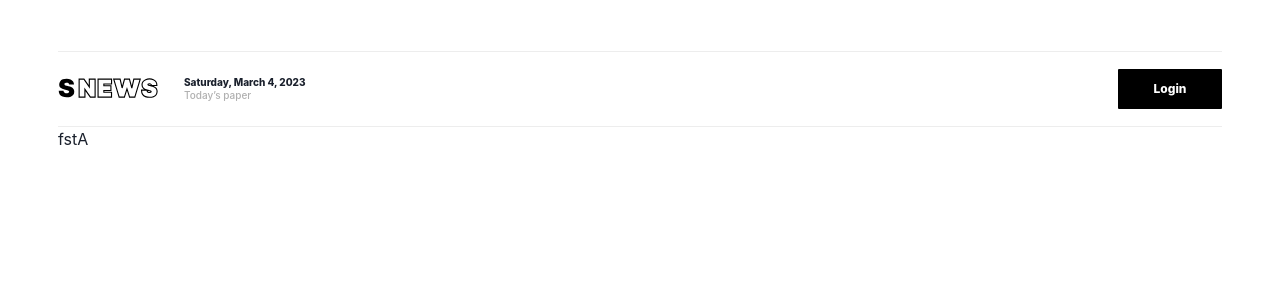
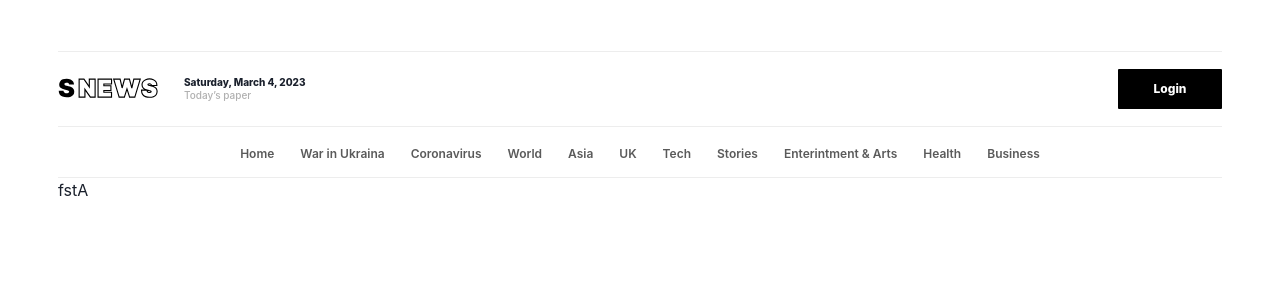
Before and after one commit to 1hoodlab/read-to-earn-frontend, a Next.js app: page / in a window 1280 px wide. Shown: the top 300 px of the page. Built offline with nearby package versions, Linux system fonts and the light colour scheme.

Commit message:
Commit to homepage

```diff
--- /dev/null
+++ b/src/components/menu/index.tsx
@@ -0,0 +1,22 @@
+import React from 'react'
+import styles from "@/styles/Home.module.scss";
+
+export default function Menu() {
+    return (
+        <div className={styles.menu}>
+            <ul className={styles.menu_list}>
+                <li>Home</li>
+                <li>War in Ukraina</li>
+                <li>Coronavirus</li>
+                <li>World</li>
+                <li>Asia</li>
+                <li>UK</li>
+                <li>Tech</li>
+                <li>Stories</li>
+                <li>Enterintment & Arts</li>
+                <li>Health</li>
+                <li>Business</li>
+            </ul>
+        </div>
+    )
+}
--- a/src/pages/index.tsx
+++ b/src/pages/index.tsx
@@ -1,13 +1,15 @@
 import styles from "@/styles/Home.module.scss";
 import Header from "@/components/header";
-import FstA from "@/components/fstA";
+import FstArticle from "@/components/fstArticle";
+import Menu from "@/components/menu";
 import { NextSeo } from "next-seo";
 
 export default function Home() {
   return (
     <main className={styles.main}>
       <Header />
-      <FstA />
+      <Menu />
+      <FstArticle />
     </main>
   );
 }
--- a/src/styles/Home.module.scss
+++ b/src/styles/Home.module.scss
@@ -1,7 +1,37 @@
-.main {
-}
+.main {}
+
 .home_top__container {
   border-top: 1px solid #ededed;
   border-bottom: 1px solid #ededed;
   padding: 17px 0px 17px 0px;
 }
+
+//Menu
+.menu {
+  padding: 13px 0;
+  border-bottom: 1px solid #ededed;
+
+  .menu_list {
+    list-style: none;
+    justify-content: space-around;
+    text-align: center;
+
+
+
+    li {
+      display: inline-block;
+      font-family: Inter;
+      font-size: 12px;
+      font-weight: 600;
+      line-height: 15px;
+      letter-spacing: 0em;
+      margin: 0 13px;
+      color: #5A5A5A;
+
+      &:hover {
+        color: #000000;
+        cursor: pointer;
+      }
+    }
+  }
+}
```
Also changed, not shown: src/components/fstArticle/index.tsx (renamed from src/components/fstA/index.tsx).
